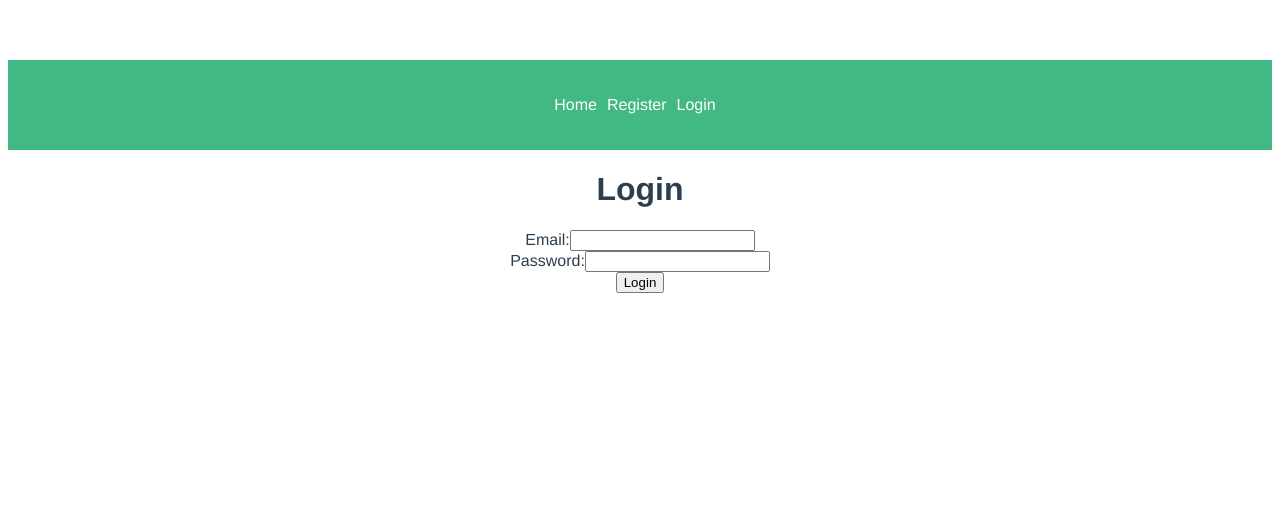
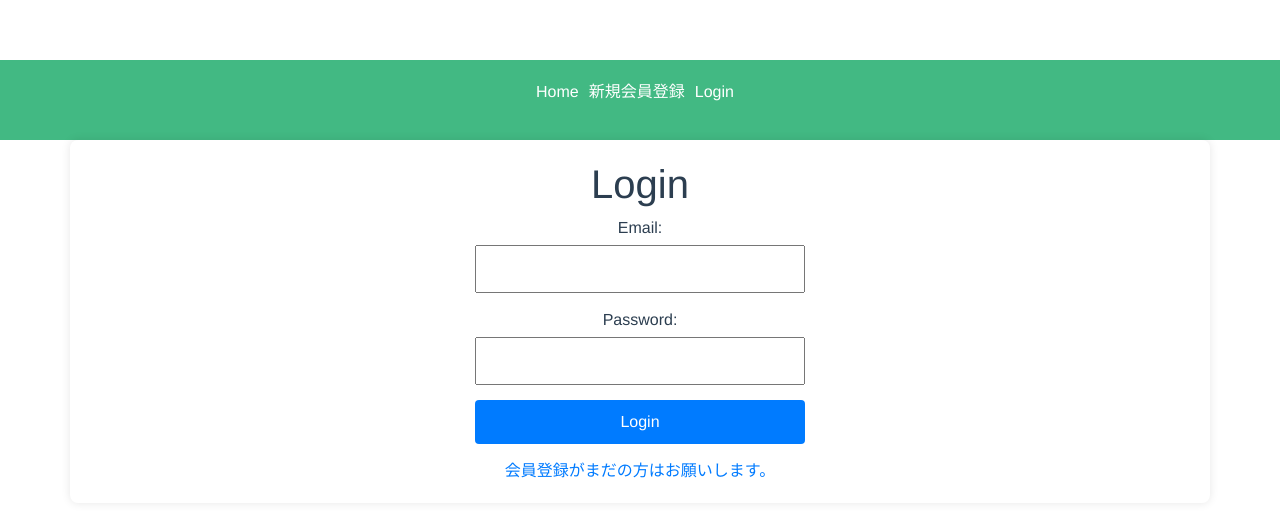
Before and after one commit to reisu05/book-management, a Vue app in the folder my-book-app/: page /login in a window 1280 px wide. Shown: the top 516 px of the page. Built offline with nearby package versions, Linux system fonts and the light colour scheme.

Commit message:
CSS_ログイン画面、登録画面

```diff
--- a/my-book-app/index.html
+++ b/my-book-app/index.html
@@ -1,8 +1,13 @@
-<!doctype html>
+<!DOCTYPE html>
 <html lang="en">
   <head>
     <meta charset="UTF-8" />
-    <link rel="icon" type="image/svg+xml" href="/vite.svg" />
+    <link
+      href="https://cdn.jsdelivr.net/npm/bootstrap@5.3.0/dist/css/bootstrap.min.css"
+      rel="stylesheet"
+      integrity="sha384-9ndCyUaIbzAi2FUVXJi0CjmCapSmO7SnpJef0486qhLnuZ2cdeRhO02iuK6FUUVM"
+      crossorigin="anonymous"
+    />
     <meta name="viewport" content="width=device-width, initial-scale=1.0" />
     <title>Vite + Vue</title>
   </head>
--- a/my-book-app/src/App.vue
+++ b/my-book-app/src/App.vue
@@ -20,7 +20,7 @@ const logoutButton = () => {
         <ul>
           <li><router-link to="/">Home</router-link></li>
           <li v-if="!isLoggedIn">
-            <router-link to="/register">Register</router-link>
+            <router-link to="/register">新規会員登録</router-link>
           </li>
           <li v-if="!isLoggedIn">
             <router-link to="/login">Login</router-link>
--- a/my-book-app/src/views/Graph.vue
+++ b/my-book-app/src/views/Graph.vue
@@ -8,7 +8,6 @@
     <div class="chart-container">
       <canvas id="monthChart"></canvas>
     </div>
-    <p>{{ monthData }}</p>
   </div>
 </template>
 
--- a/my-book-app/src/views/Login.vue
+++ b/my-book-app/src/views/Login.vue
@@ -38,23 +38,63 @@ export default {
 </script>
 
 <template>
-  <div>
+  <div class="container">
     <h1>Login</h1>
     <form @submit.prevent="login">
-      <div>
+      <div class="form-group">
         <label for="email">Email:</label>
         <input type="email" v-model="email" required />
       </div>
-      <div>
+      <div class="form-group">
         <label for="password">Password:</label>
         <input type="password" v-model="password" required />
       </div>
       <button type="submit">Login</button>
     </form>
     <p v-if="message">{{ message }}</p>
+    <a href="/register">会員登録がまだの方はお願いします。</a>
   </div>
 </template>
 
 <style scoped>
-/* スタイルは必要に応じて追加 */
+.container {
+  padding: 20px;
+  border-radius: 8px;
+  box-shadow: 0 0 10px rgba(0, 0, 0, 0.1);
+}
+.form-group {
+  display: flex;
+  flex-direction: column;
+  align-items: center;
+  margin-bottom: 15px;
+}
+input {
+  display: block;
+  width: 30%;
+  padding: 10px;
+  margin-top: 5px;
+  box-sizing: border-box;
+}
+button {
+  width: 30%;
+  padding: 10px;
+  background-color: #007bff;
+  color: white;
+  border: none;
+  border-radius: 4px;
+  cursor: pointer;
+}
+button:hover {
+  background-color: #0056b3;
+}
+a {
+  display: block;
+  margin-top: 15px;
+  text-align: center;
+  color: #007bff;
+  text-decoration: none;
+}
+a:hover {
+  text-decoration: underline;
+}
 </style>
--- a/my-book-app/src/views/Register.vue
+++ b/my-book-app/src/views/Register.vue
@@ -1,12 +1,12 @@
 <template>
-  <div>
+  <div class="container">
     <h1>Register</h1>
     <form @submit.prevent="register">
-      <div>
+      <div class="form-group">
         <label for="email">Email:</label>
         <input type="email" v-model="email" required />
       </div>
-      <div>
+      <div class="form-group">
         <label for="password">Password:</label>
         <input type="password" v-model="password" required />
       </div>
@@ -49,5 +49,35 @@ export default {
 </script>
 
 <style scoped>
-/* スタイルは必要に応じて追加 */
+.container {
+  background-color: white;
+  padding: 20px;
+  border-radius: 8px;
+  box-shadow: 0 0 10px rgba(0, 0, 0, 0.1);
+}
+.form-group {
+  display: flex;
+  flex-direction: column;
+  align-items: center;
+  margin-bottom: 15px;
+}
+.input {
+  display: block;
+  width: 30%;
+  padding: 10px;
+  margin-top: 5px;
+  box-sizing: border-box;
+}
+button {
+  width: 30%;
+  padding: 10px;
+  background-color: #007bff;
+  color: white;
+  border: none;
+  border-radius: 4px;
+  cursor: pointer;
+}
+button:hover {
+  background-color: #0056b3;
+}
 </style>
```
Also changed, not shown: 1 other file (tests, documents, lock files or other folders).
